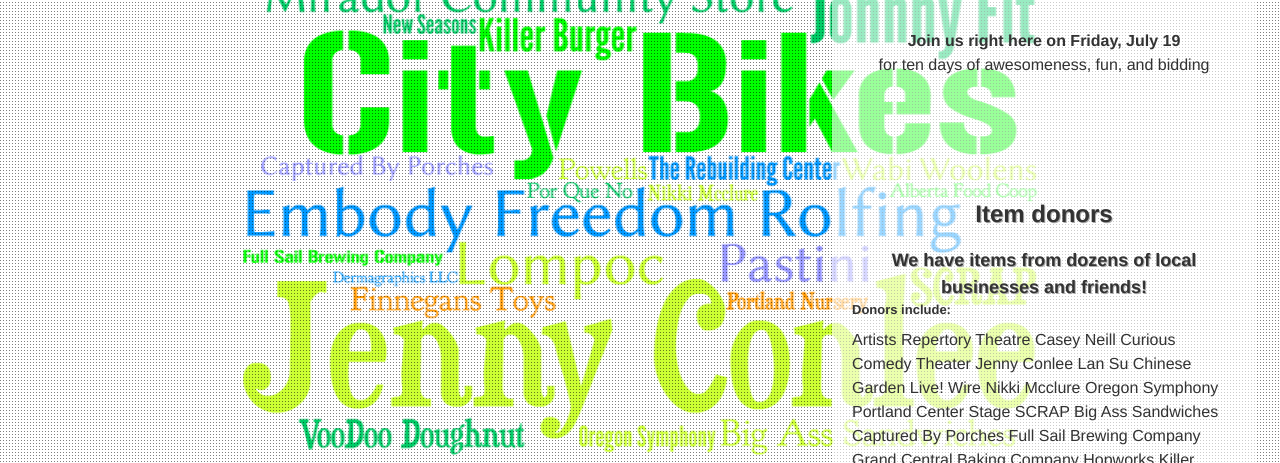
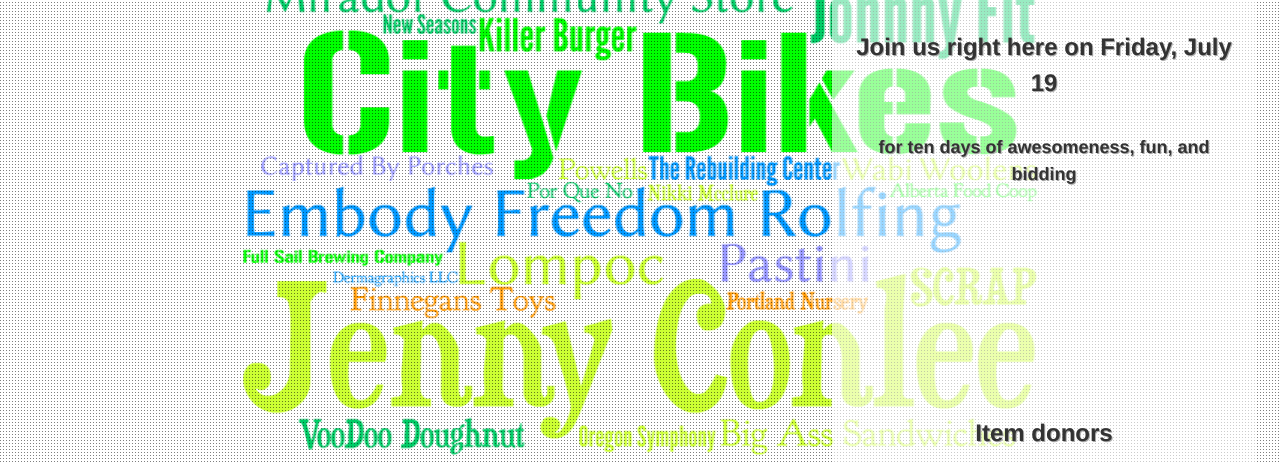
Before and after one commit to skjalf/S13, a plain HTML site: page index.html in a window 1280 px wide. Shown: the part 310-773 px from the top of the page. Drawn offline with nearby package versions, Linux system fonts and the light colour scheme.

Commit message:
adjusting spacing

```diff
--- a/index.html
+++ b/index.html
@@ -64,8 +64,9 @@
 	  <h3>the 2013 Streeet Roots Online Auction</h3>
 	</div>
 	<p class="center">
-	  <strong>Join us right here on Friday, July 19</strong><br />
-	  for ten days of awesomeness, fun, and bidding
+	  <h2>Join us right here on Friday, July 19</h2><br />
+	  <h3>for ten days of awesomeness, fun, and bidding</h3><br />
+	    <br /><br /><br /><br /><br />
 	</p>
       </section>
 
```
